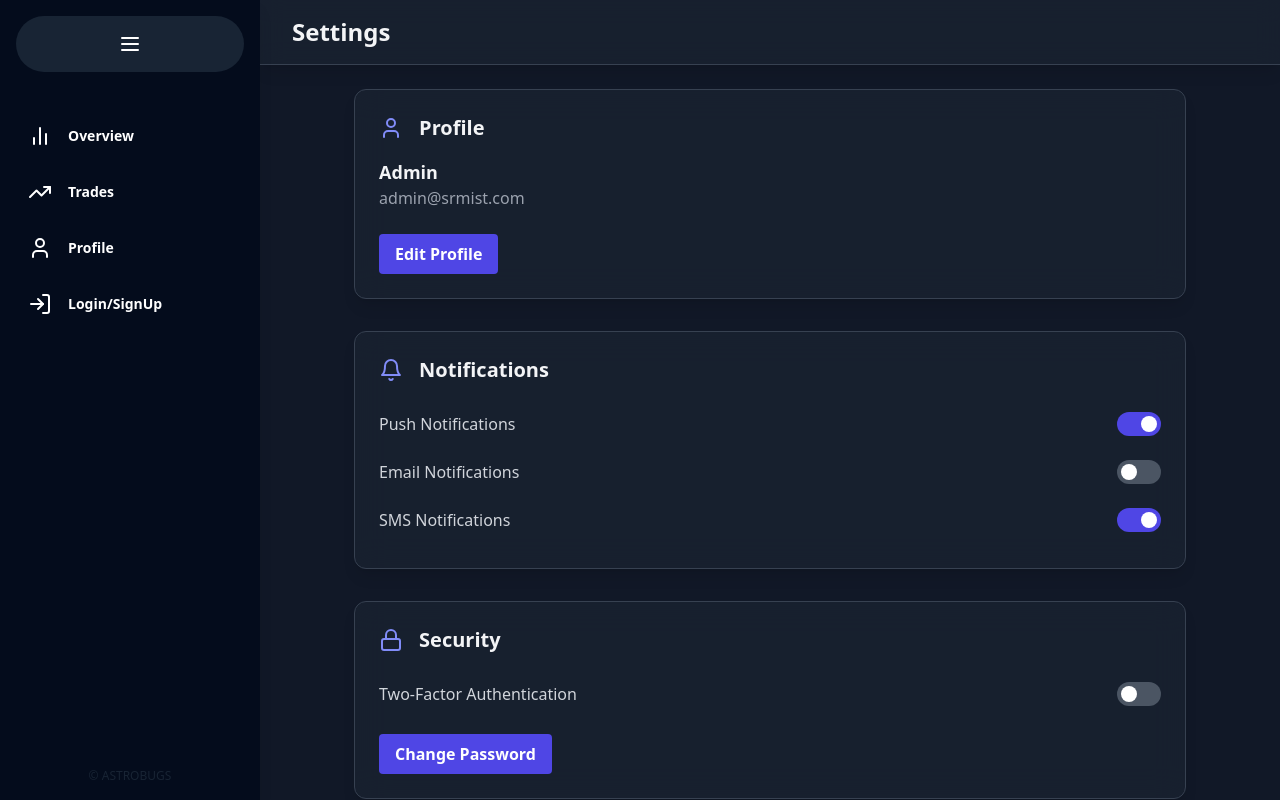
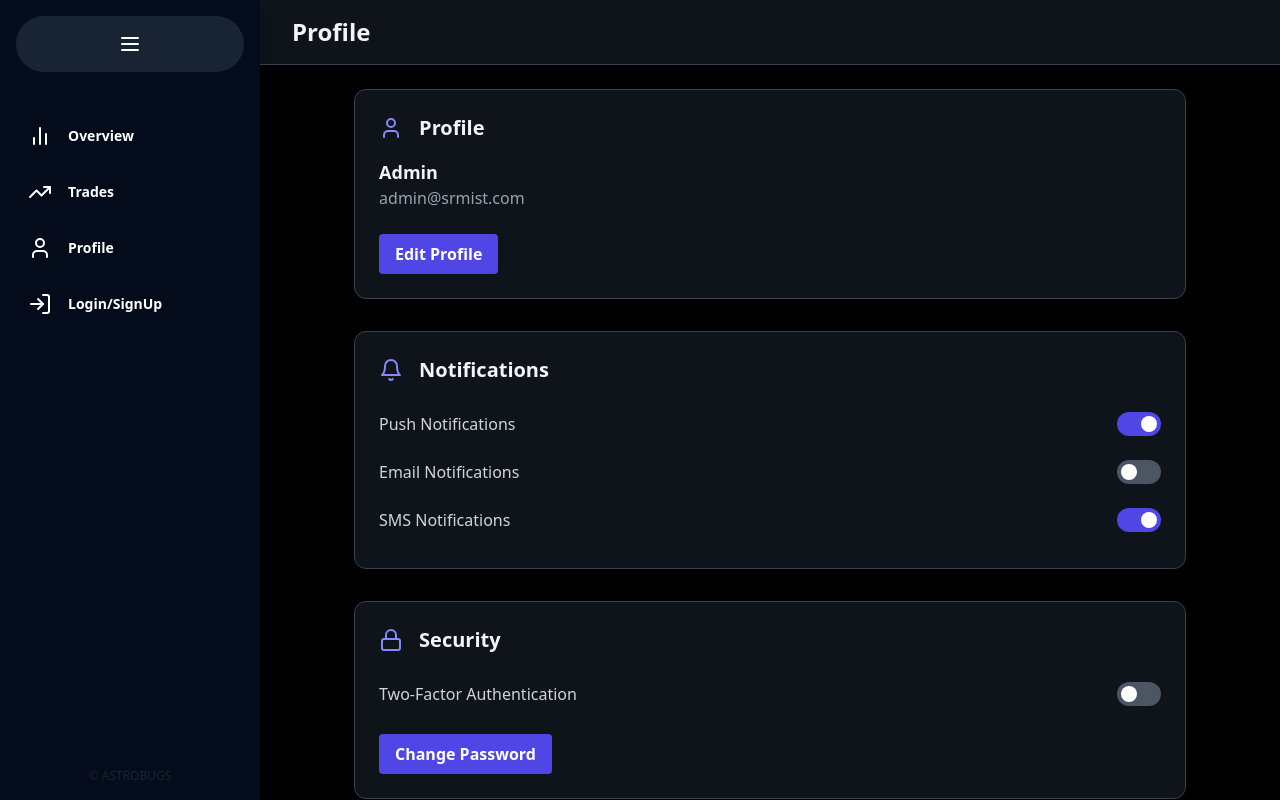
Before and after one commit to Nikhil-cp1905/Decentralized-Stock-Trading-Platform, a React (Vite) app: page /settings in a window 1280 px wide. Built offline with nearby package versions, Linux system fonts and the light colour scheme.

Commit message:
change pages

```diff
--- a/src/pages/SettingsPage.jsx
+++ b/src/pages/SettingsPage.jsx
@@ -7,8 +7,8 @@ import Security from "../components/settings/Security";
 
 const SettingsPage = () => {
 	return (
-		<div className='flex-1 overflow-auto relative z-10 bg-gray-900'>
-			<Header title='Settings' />
+		<div className='flex-1 overflow-auto relative z-10 bg-black'>
+			<Header title='Profile' />
 			<main className='max-w-4xl mx-auto py-6 px-4 lg:px-8'>
 				<Profile />
 				<Notifications />
```
